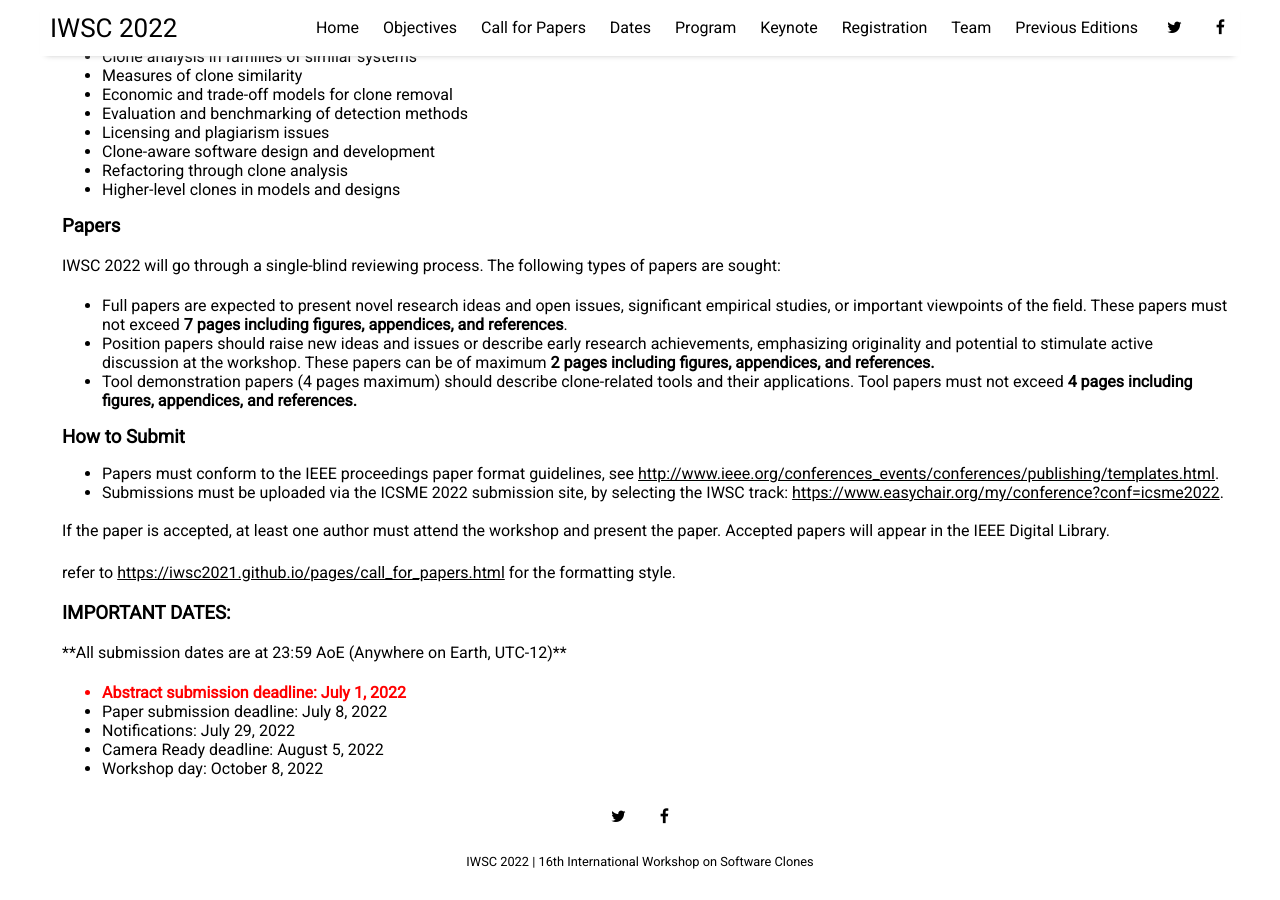
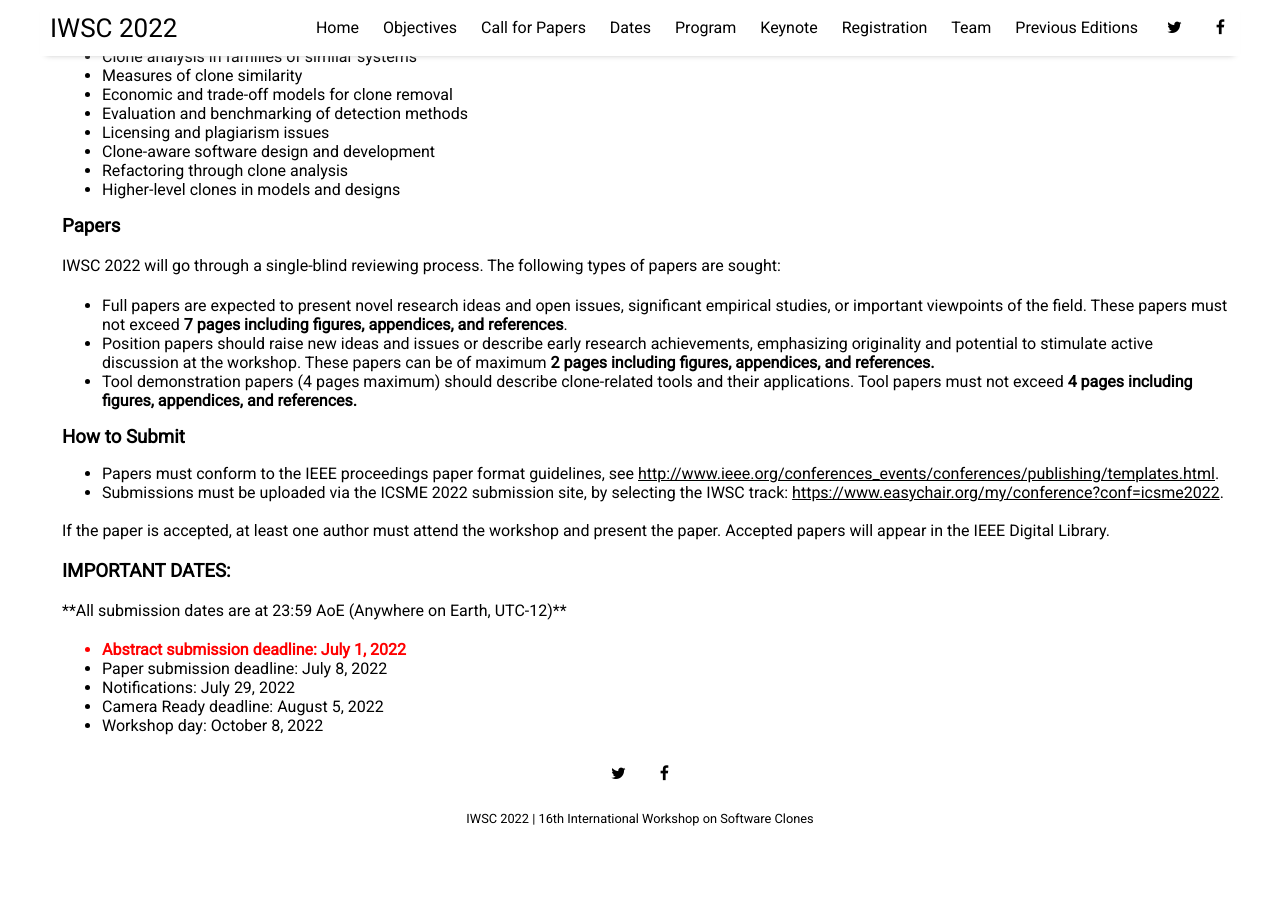
Before and after one commit to iwsc2023/iwsc2023.github.io, a Jekyll site: the page built from pages/call_for_papers.html, in a window 1280 px wide and 900 px high, scrolled down 853 px. Built offline with Jekyll 4.4.1, drawn with Linux system fonts in a browser that asks for light colours; nearby versions of some CDN libraries; after the commit the page ends 1710 px from its top, so only the background shows below that.

Commit message:
edit papers page

```diff
--- a/pages/call_for_papers.html
+++ b/pages/call_for_papers.html
@@ -82,7 +82,6 @@ The following types of papers are sought:</p>
 </ul>
 
 <p>If the paper is accepted, at least one author must attend the workshop and present the paper. Accepted papers will appear in the IEEE Digital Library.</p>
-<p>refer to <a href="https://iwsc2021.github.io/pages/call_for_papers.html" target="_blank">https://iwsc2021.github.io/pages/call_for_papers.html</a> for the formatting style.</p>
 
 <!---
 <p>Papers must conform to the <a href="https://www.ieee.org/conferences/publishing/templates.html" target="_blank">
```
